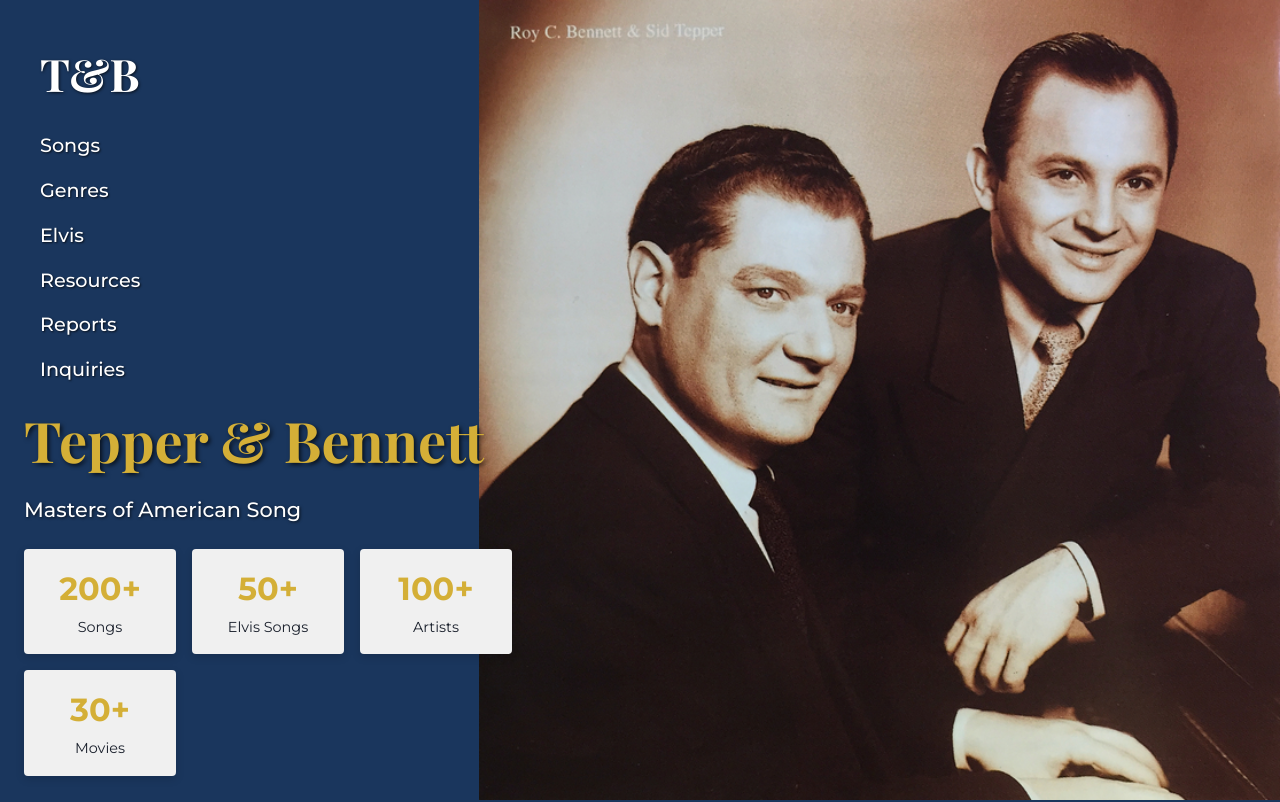
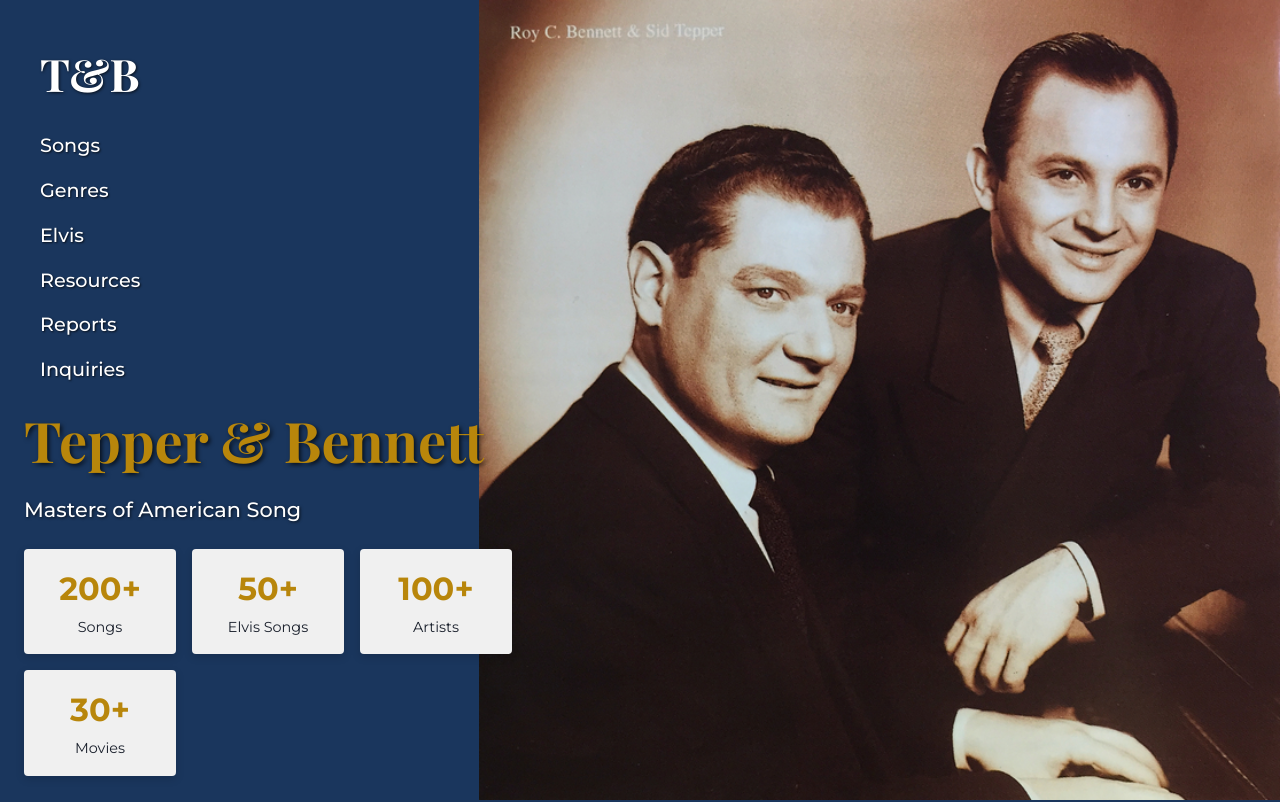
Before and after one commit to keithrbennett/tepper-bennett-redesign, a plain HTML site: page designs/home/index.html in a window 1280 px wide. Shown: the top 802 px of the page. Drawn offline with nearby package versions, Linux system fonts and the light colour scheme.

Commit message:
Make text color darker.

```diff
--- a/designs/common/design-system.css
+++ b/designs/common/design-system.css
@@ -1,7 +1,7 @@
 :root {
   /* Colors */
   --color-primary: #1A365D;
-  --color-secondary: #D4AF37;
+  --color-secondary: #B8860B; /* Darkened gold color (DarkGoldenRod) for better visibility */
   --color-accent: #C53030;
   --color-background: #FFFFFF;
   --color-text: #1A202C;
--- a/designs/home/design-system.css
+++ b/designs/home/design-system.css
@@ -1,7 +1,7 @@
 :root {
   /* Colors */
   --color-primary: #1A365D;
-  --color-secondary: #D4AF37;
+  --color-secondary: #B8860B;
   --color-accent: #C53030;
   --color-background: #FFFFFF;
   --color-text: #1A202C;
```
